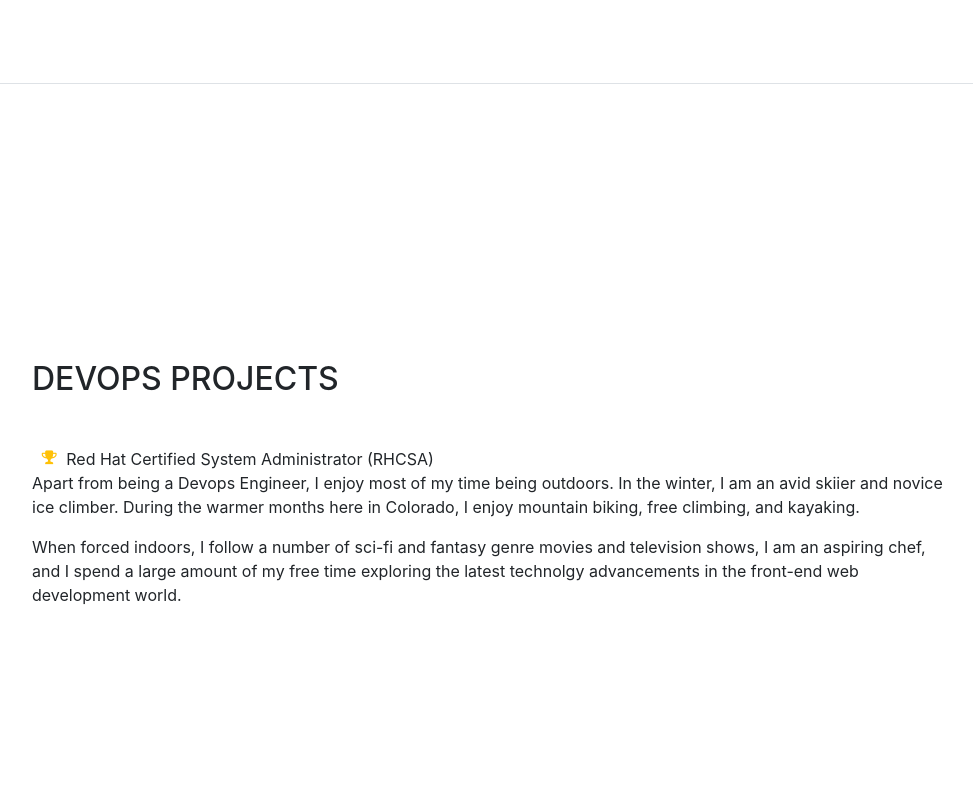
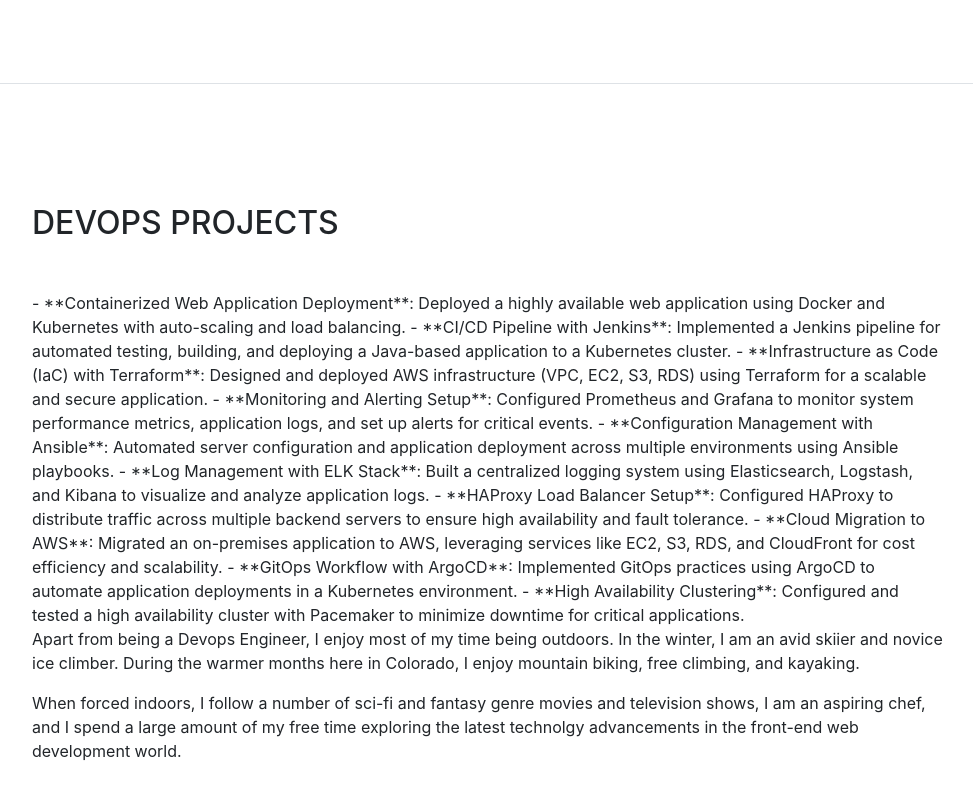
Before and after one commit to tuhinmiazy73/ibneenamtuhin.github.io, a website with bundled scripts: page index.html in a window 1280 px wide. Shown: the part 3717-4517 px from the top of the page, without its empty margins (288-1261 px from the left). Built offline with nearby package versions, Linux system fonts and the light colour scheme; a web font is replaced by a local one.

Commit message:
Update index.html

```diff
--- a/index.html
+++ b/index.html
@@ -280,11 +280,17 @@
       <section class="resume-section p-3 p-lg-5 d-flex flex-column" id="interests">
         <div class="my-auto">
           <h2 class="mb-5">DevOps Projects</h2>
-	  <ul class="fa-ul mb-0">
-            <li>
-              <i class="fa-li fa fa-trophy text-warning"></i>
-              Red Hat Certified System Administrator (RHCSA)</li>
-	  </ul>
+
+- **Containerized Web Application Deployment**: Deployed a highly available web application using Docker and Kubernetes with auto-scaling and load balancing.
+- **CI/CD Pipeline with Jenkins**: Implemented a Jenkins pipeline for automated testing, building, and deploying a Java-based application to a Kubernetes cluster.
+- **Infrastructure as Code (IaC) with Terraform**: Designed and deployed AWS infrastructure (VPC, EC2, S3, RDS) using Terraform for a scalable and secure application.
+- **Monitoring and Alerting Setup**: Configured Prometheus and Grafana to monitor system performance metrics, application logs, and set up alerts for critical events.
+- **Configuration Management with Ansible**: Automated server configuration and application deployment across multiple environments using Ansible playbooks.
+- **Log Management with ELK Stack**: Built a centralized logging system using Elasticsearch, Logstash, and Kibana to visualize and analyze application logs.
+- **HAProxy Load Balancer Setup**: Configured HAProxy to distribute traffic across multiple backend servers to ensure high availability and fault tolerance.
+- **Cloud Migration to AWS**: Migrated an on-premises application to AWS, leveraging services like EC2, S3, RDS, and CloudFront for cost efficiency and scalability.
+- **GitOps Workflow with ArgoCD**: Implemented GitOps practices using ArgoCD to automate application deployments in a Kubernetes environment.
+- **High Availability Clustering**: Configured and tested a high availability cluster with Pacemaker to minimize downtime for critical applications.
 
           <p>Apart from being a Devops Engineer, I enjoy most of my time being outdoors. In the winter, I am an avid skiier and novice ice climber. During the warmer months here in Colorado, I enjoy mountain biking, free climbing, and kayaking.</p>
           <p class="mb-0">When forced indoors, I follow a number of sci-fi and fantasy genre movies and television shows, I am an aspiring chef, and I spend a large amount of my free time exploring the latest technolgy advancements in the front-end web development world.</p>
```
